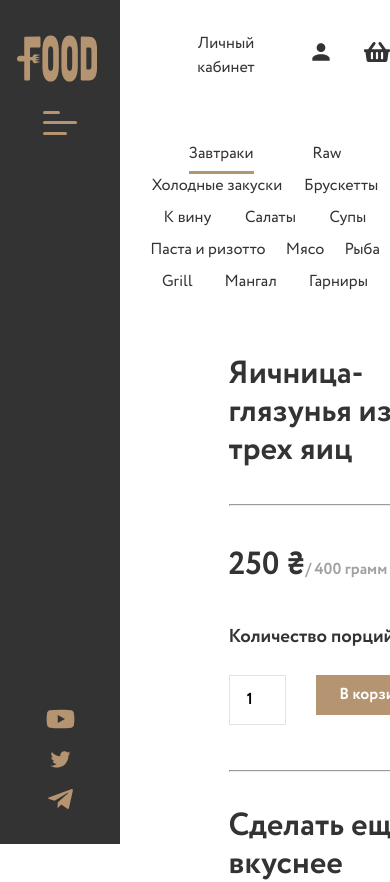
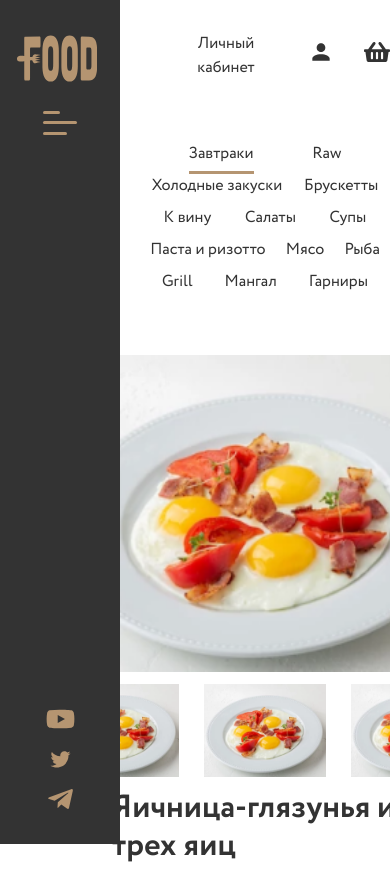
Before and after one commit to 5450L/restaurant-layout, a React (Create React App) app: page /menu/book-details in a window 390 px wide. Shown: the top 882 px of the page. Built offline with nearby package versions, Linux system fonts and the light colour scheme.

Commit message:
+logo link fixed

```diff
--- a/src/components/common/Logo/Logo.jsx
+++ b/src/components/common/Logo/Logo.jsx
@@ -6,7 +6,7 @@ import { NavLink } from "react-router-dom";
 
 export default function Logo() {
   return (
-    <NavLink to={"/"}>
+    <NavLink to={"/"} onClick={() => window.scrollTo(0, 0)}>
       <div className={logoStyles.logoContainer}>
         <img src={food} className={logoStyles.food} />
         <img src={fork} className={logoStyles.fork} />
--- a/src/pages/BookDetails/BookDetails.module.css
+++ b/src/pages/BookDetails/BookDetails.module.css
@@ -3,6 +3,12 @@
   flex-direction: row;
   justify-content: center;
   column-gap: 134px;
+}
+@media (max-width: 940px) {
+  .bookDetails {
+    flex-direction: column;
+    align-items: center;
+  }
 }
 
 .imageBlock {
--- a/src/pages/Main/Main.module.css
+++ b/src/pages/Main/Main.module.css
@@ -8,6 +8,7 @@
   min-height: 1000px;
   max-height: 100vh;
   min-width: 100%;
+  max-width: 100vw;
 }
 .header {
   position: relative;
```
